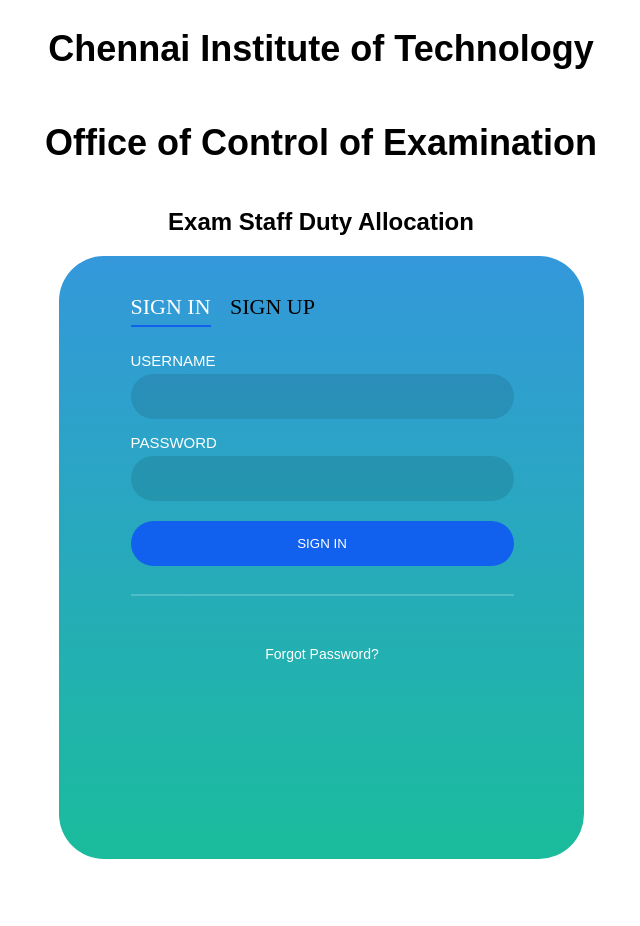
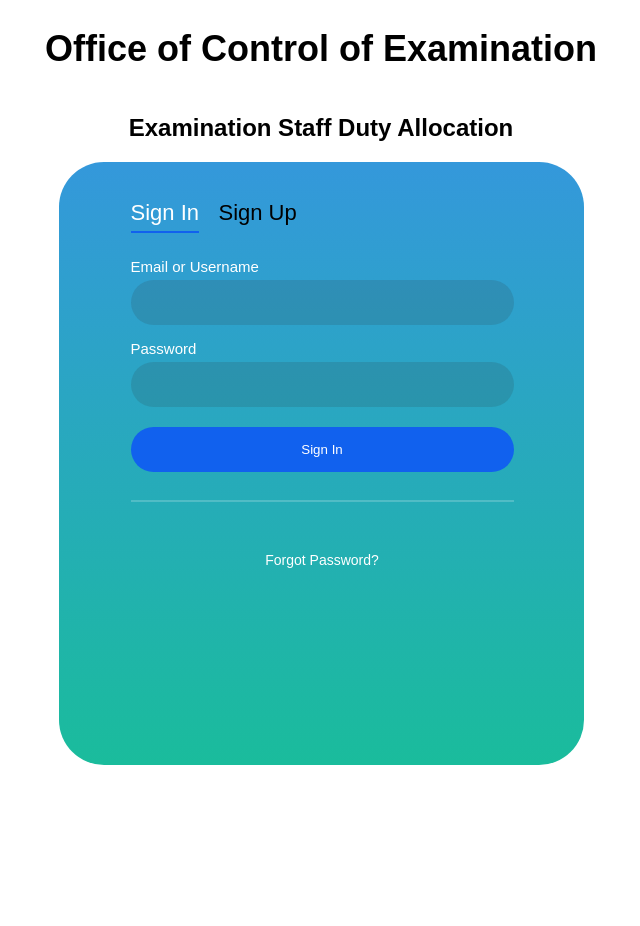
Before and after one commit to NavinSubramanian/StaffallocServer, a Django app: page / in a window 1280 px wide. Shown: the whole page, without its empty margins (319-959 px from the left). After the commit the page ends 765 px from the top, so only its background shows below. Run offline with Django 4.2, Linux system fonts and the light colour scheme.

Commit message:
Update login.html

```diff
--- a/allocation/templates/login.html
+++ b/allocation/templates/login.html
@@ -64,11 +64,11 @@
     .login-form .group .check {
       display: none;
     }
-    .login-html .tab,
+/*     .login-html .tab,
     .login-form .group .label,
     .login-form .group .button {
       text-transform: uppercase;
-    }
+    } */
     .login-html .tab {
       font-size: 22px;
       margin-right: 15px;
@@ -77,7 +77,7 @@
       margin: 0 15px 10px 0;
       display: inline-block;
       border-bottom: 2px solid transparent;
-      font-family: ui-serif;
+      font-family: Arial, Helvetica, sans-serif;
       color: black;
     }
     .login-html .sign-in:checked + .tab,
@@ -108,8 +108,9 @@
       border: none;
       padding: 15px 20px;
       border-radius: 25px;
-      background: rgba(0, 0, 0, 0.1);
+      background: #33333326;
       margin-top: 5px;
+      cursor: pointer;
     }
     .login-form .group input[data-type="password"] {
       -webkit-text-security: circle;
@@ -237,9 +238,8 @@
 
 <body>
 	<div class="Text">
-		<h1>Chennai Institute of Technology</h1>
 		<h1>Office of Control of Examination</h1>
-		<h2>Exam Staff Duty Allocation</h2>
+		<h2>Examination Staff Duty Allocation</h2>
 	</div>
 
 
@@ -252,7 +252,7 @@
           {%csrf_token%}
         <div class="sign-in-htm">
           <div class="group">
-            <label for="user" class="label" style="color: white;">Username</label>
+            <label for="user" class="label" style="color: white;">Email or Username</label>
             <input id="user" type="text" name='name' class="input">
           </div>
           <div class="group">
```
